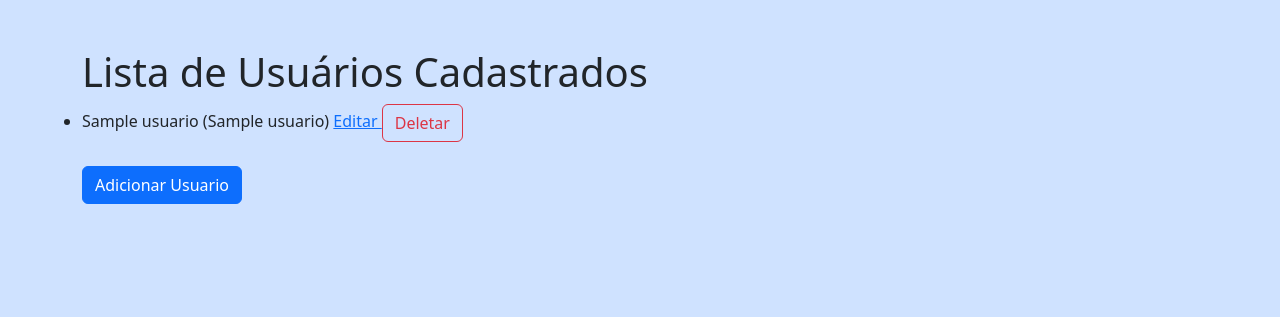
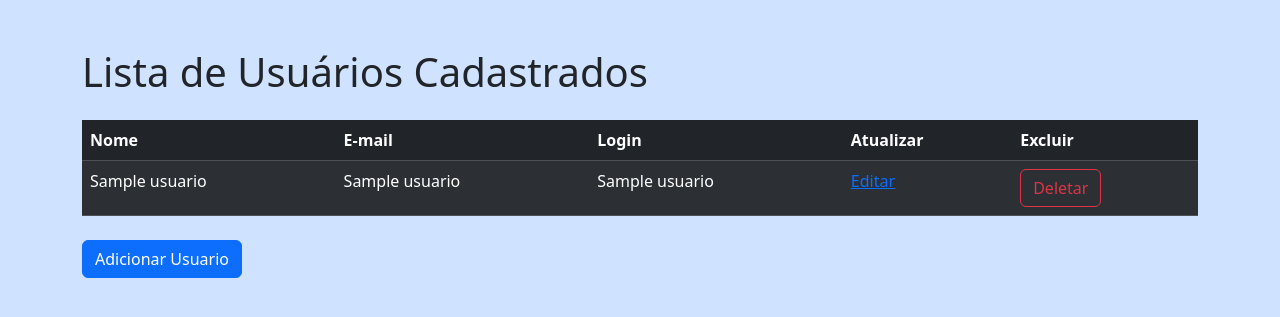
Before and after one commit to BRdeSC/projeto-funcionarios, a Flask app: template templates/read_usuario.html in a window 1280 px wide. Shown: the top 317 px of the page. Run offline with Flask 3, Linux system fonts and the light colour scheme; the template is opened without the code that fills it: most values are stand-ins (such as "Sample title", 1, 10 or a date in 2020); some libraries are stand-ins or nearby versions.

Commit message:
Modificando lista de usuarios para tabela

```diff
--- a/templates/read_funcionario.html
+++ b/templates/read_funcionario.html
@@ -11,7 +11,6 @@
         <div class="mt-5">
             <h1 class="text-center">Lista de Funcionários Cadastrados</h1>
 
-            <!--inicioo-->
             <table class="table table-striped table-hover text-center mt-4">
                 <thead>
                     <tr>
--- a/templates/read_usuario.html
+++ b/templates/read_usuario.html
@@ -10,30 +10,50 @@
     <div class="container">
         <div class="mt-5">
             <h1>Lista de Usuários Cadastrados</h1>
-        </div>
 
-        <div>
-            <ul class="list-group">
-                {% for usuario in usuarios %}
-                <li>
-                    {{ usuario[1] }} ({{ usuario[2] }})
+            <table class="table table-dark table-striped table-hover mt-4">
+
+                <thead>
+                    <tr>
+                        <th>Nome</th>
+                        <th>E-mail</th>
+                        <th>Login</th>
+                        <th>Atualizar</th>
+                        <th>Excluir</th>
+                    </tr>
+
+                </thead>
 
 
-                        <a href="{{ url_for('edit_usuario', id_usuario=usuario[0]) }}"> Editar </a>
+                <tbody>
+                    {% for usuario in usuarios %}
+                        <tr>
+                            <td>{{ usuario[1] }}</td>
+                            <td>{{ usuario[2] }}</td>
+                            <td>{{ usuario[3] }}</td>
+                            <td>
+                                <a href="{{ url_for('edit_usuario', id_usuario=usuario[0]) }}"> Editar </a>
+                            </td>
+                            <td>
+                                <form action="{{ url_for('delete_usuario', id_usuario=usuario[0]) }}" method="post" style="display: inline;">
+                                    <button class="btn btn-outline-danger" type="submit">Deletar</button>
+                                </form>
+                            </td>
 
-                        <form action="{{ url_for('delete_usuario', id_usuario=usuario[0]) }}" method="post" style="display: inline;">
-                            <button class="btn btn-outline-danger" type="submit">Deletar</button>
-                        </form>
 
-                </li>
-                {% endfor %}
-            </ul>
-        </div>
+
+
+                        </tr>
+                    {% endfor %}
+                </tbody>
+            </div>
+        </table>
 
         <div class="mt-4">
             <a class="btn btn-primary" href="{{ url_for('create_usuario') }}">Adicionar Usuario</a>
         </div>
 
     </div>
+
 </body>
 </html>
```
